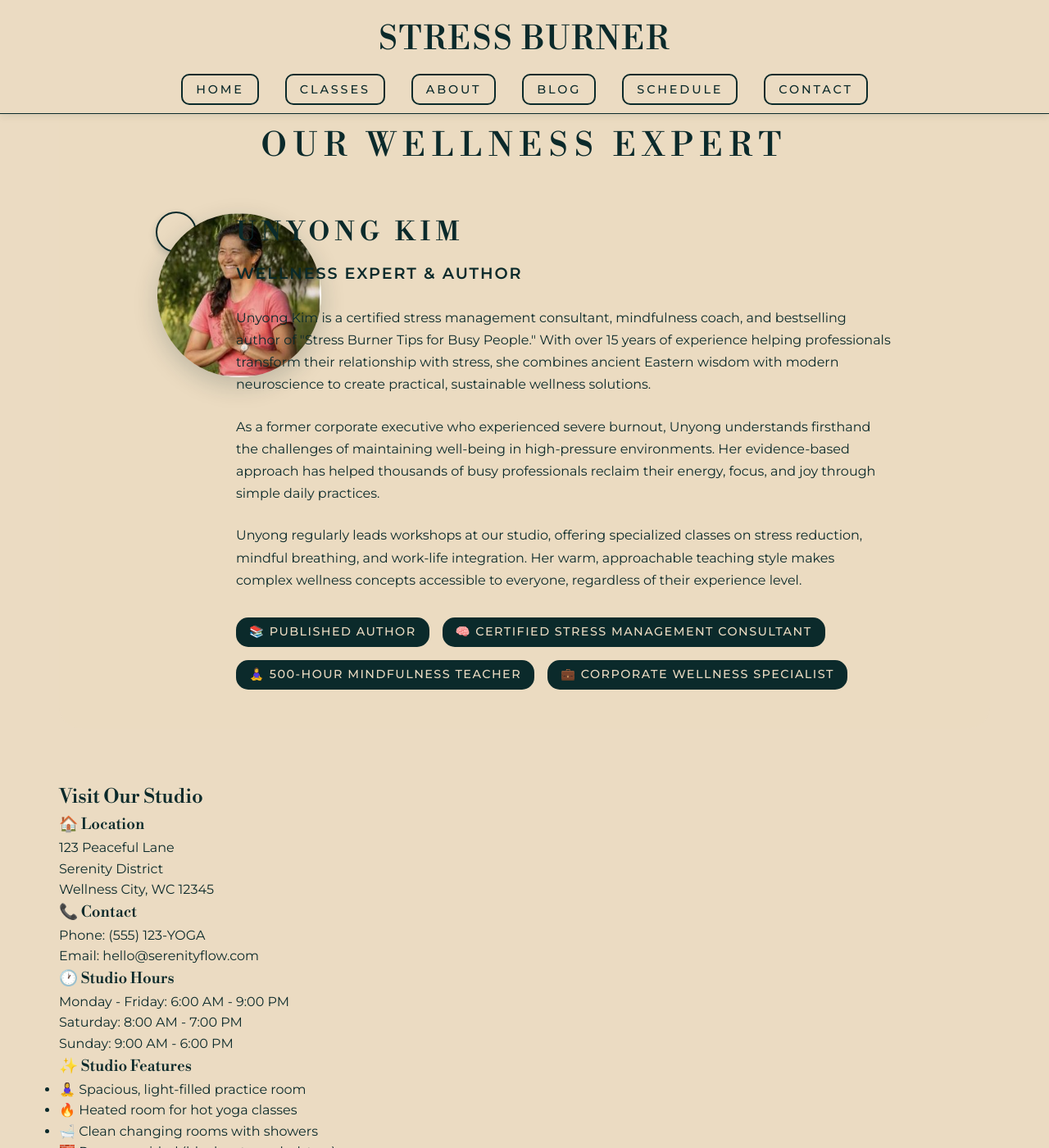
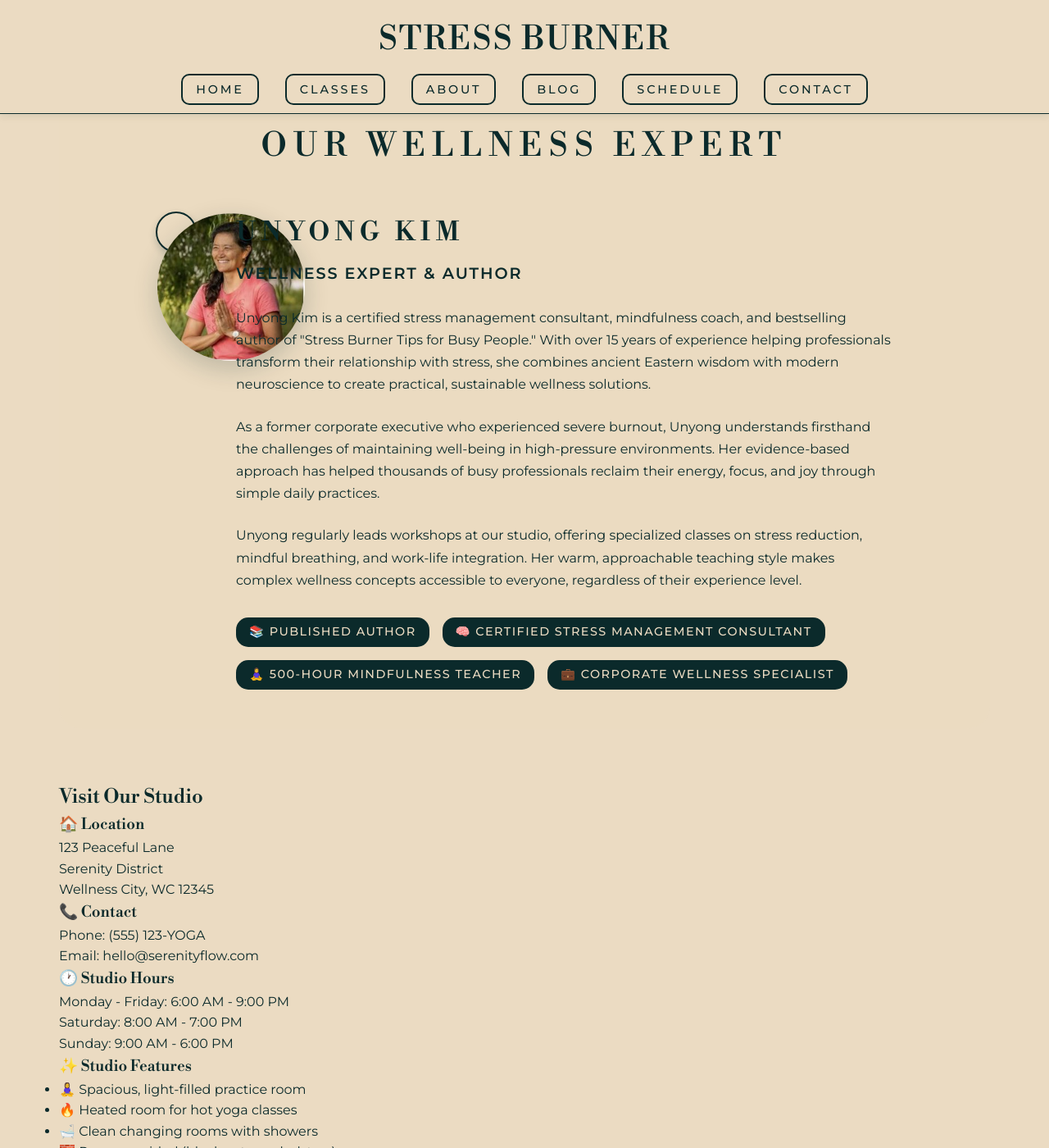
Before and after one commit to chriswakeley/test-blog, a Jekyll site: the page built from about.md, in a window 1280 px wide and 1400 px high, scrolled down 3152 px. Shown: the whole window at 82% size. Built offline with Jekyll 4.4.1, drawn with Linux system fonts in a browser that asks for light colours.

Commit message:
Fix Unyong Kim photo overlapping text: add responsive layout and reduce image size

```diff
--- a/assets/css/styles.css
+++ b/assets/css/styles.css
@@ -1060,18 +1060,42 @@
     flex-wrap: wrap;
 }
 
+@media (max-width: 768px) {
+    .author-content {
+        flex-direction: column;
+        text-align: center;
+        gap: 2rem;
+    }
+}
+
 .author-photo {
     flex-shrink: 0;
     text-align: center;
+    margin-bottom: 1rem;
+}
+
+@media (min-width: 769px) {
+    .author-photo {
+        margin-bottom: 0;
+    }
 }
 
 .author-image {
-    width: 200px;
-    height: 200px;
+    width: 180px;
+    height: 180px;
     border-radius: 50%;
     object-fit: cover;
     box-shadow: 0 10px 30px rgba(11, 42, 43, 0.2);
     transition: transform 324ms ease;
+    display: block;
+    margin: 0 auto;
+}
+
+@media (max-width: 768px) {
+    .author-image {
+        width: 150px;
+        height: 150px;
+    }
 }
 
 .author-image:hover {
```
